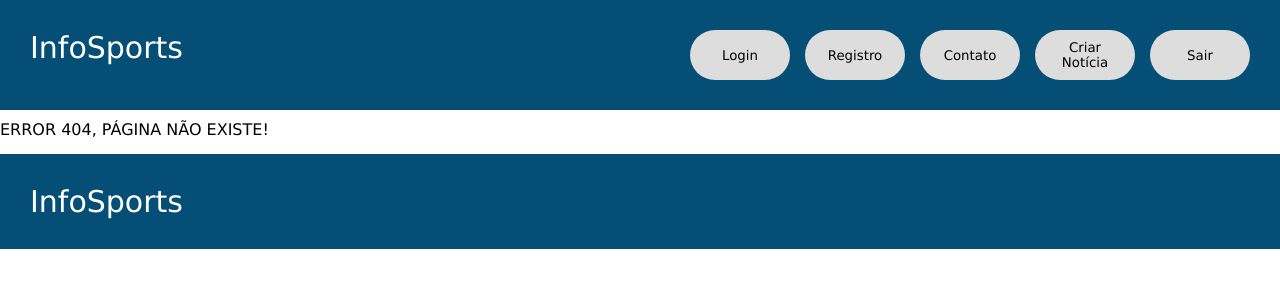
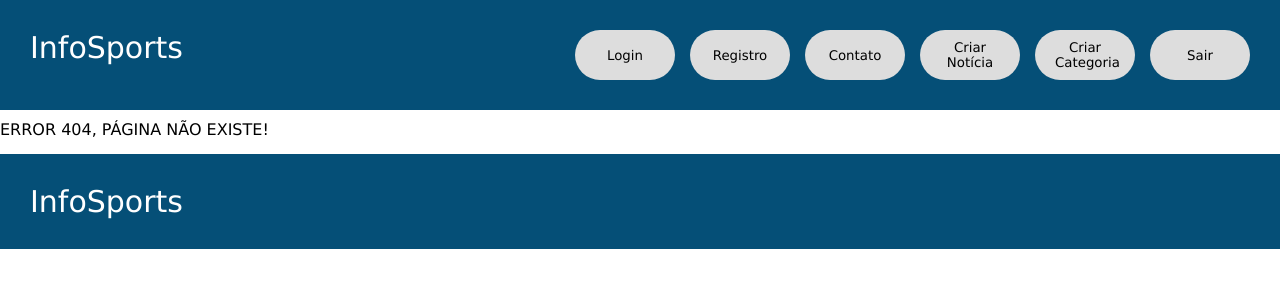
Before and after one commit to Lucasmsl00/Programacao_Web, a PHP site: page / in a window 1280 px wide. Shown: the top 300 px of the page. Run offline with PHP 8.4, Linux system fonts and the light colour scheme.

Commit message:
criando cadastro de categoria

```diff
--- a/css/style.css
+++ b/css/style.css
@@ -124,8 +124,6 @@ img{
     border: none;
     color: white;
     font-size: 20px;
-    align-items: center;
-
 }
 
 .input-text-area{
--- a/funcoes.php
+++ b/funcoes.php
@@ -160,16 +160,16 @@
         return sha1($senha);
     }
 
-    function criarNoticia($titulo, $descricaoCurta, $descricao, $caminhoImg, $caminhoArquivo){
-        if(!$titulo || !$descricaoCurta || !$descricao || !$caminhoImg || !$caminhoArquivo){return;}
-        $sql = "INSERT INTO `noticias` (`titulo`, `descricaoCurta`, `descricao`, `caminhoImg`, `caminhoArquivo`) VALUES (:titulo, :descricaoCurta, :descricao, :caminhoImg, :caminhoArquivo)";
+    function criarNoticia($titulo, $descricaoCurta, $descricao, $caminhoImg, $id_categoria){
+        if(!$titulo || !$descricaoCurta || !$descricao || !$caminhoImg || !$id_categoria){return;}
+        $sql = "INSERT INTO `noticias` (`titulo`, `descricaoCurta`, `descricao`, `caminhoImg`, `id_categoria`) VALUES (:titulo, :descricaoCurta, :descricao, :caminhoImg, :id_categoria)";
         $pdo = Database::conexao();
         $stmt = $pdo->prepare($sql);
         $stmt->bindParam(':titulo', $titulo);
         $stmt->bindParam(':descricaoCurta', $descricaoCurta);
         $stmt->bindParam(':descricao', $descricao);
         $stmt->bindParam(':caminhoImg', $caminhoImg);
-        $stmt->bindParam(':caminhoArquivo', $caminhoArquivo);
+        $stmt->bindParam(':id_categoria', $id_categoria);
         $result = $stmt->execute();
         return ($result)?true:false;
     }
@@ -234,12 +234,51 @@
         return $result[0];
     }
 
+    function cadastrarCategoria($nome_categoria){
 
-    function procurarNoticiaPorLike($categoria_esporte,$titulo){
-        $sql = "SELECT * FROM `noticias` WHERE `descricao` LIKE '%$categoria_esporte%' OR `titulo` LIKE '%$titulo%'";
+        if( !$nome_categoria){return;}
+        $sql = "INSERT INTO `categoria` (`nome_categoria`) VALUES (:nome_categoria)";
         $pdo = Database::conexao();
         $stmt = $pdo->prepare($sql);
+        $stmt->bindParam(':nome_categoria', $nome_categoria);
         $result = $stmt->execute();
-        $result = $stmt->fetchAll(PDO::FETCH_ASSOC);
-        return $result;
+        return ($result)?true:false;
     }
+
+    function verificarCategoriaDuplicada($termo){
+
+        if( !$termo){return;}
+        $sql = "SELECT * FROM `categoria` WHERE `nome_categoria` = :termo";
+        $pdo = Database::conexao();
+        $stmt = $pdo->prepare($sql);
+        $stmt->bindParam(':termo', $termo);
+        $result = $stmt->execute();
+        return ($result)?true:false;
+    }
+
+    function listarCategorias(){
+        $pdo = Database::conexao();
+        $sql = "SELECT * FROM categoria";
+        $stmt = $pdo->prepare($sql);
+        $list = $stmt->execute();
+        $list = $stmt->fetchAll(PDO::FETCH_ASSOC);
+        return $list;
+    }
+
+    function listarNoticiasPorCategoria($idCategoria){
+        $pdo = Database::conexao();
+        $sql = "SELECT * FROM noticias WHERE `id_categoria` = $idCategoria LIMIT 3;";
+        $stmt = $pdo->prepare($sql);
+        $list = $stmt->execute();
+        $list = $stmt->fetchAll(PDO::FETCH_ASSOC);
+        return $list;
+    }
+
+    function buscarIdCategoria($nome_categoria){
+        $pdo = Database::conexao();
+        $sql = "SELECT `id` FROM categoria WHERE `nome_categoria` = '$nome_categoria'";
+        $stmt = $pdo->prepare($sql);
+        $list = $stmt->execute();
+        $list = $stmt->fetchAll(PDO::FETCH_ASSOC);
+        return $list[0];
+    }
--- a/index.php
+++ b/index.php
@@ -4,6 +4,7 @@ include_once("configuracao/conexao.php");
 include_once("funcoes.php");
 
 $nome = ($_SERVER["REQUEST_METHOD"] == "POST" && !empty($_POST['nome'])) ? $_POST['nome'] : null;
+$nome_categoria = ($_SERVER["REQUEST_METHOD"] == "POST" && !empty($_POST['nome_categoria'])) ? $_POST['nome_categoria'] : null;
 $email = ($_SERVER["REQUEST_METHOD"] == "POST" && !empty($_POST['email'])) ? $_POST['email'] : null;
 $peso = ($_SERVER["REQUEST_METHOD"] == "POST" && !empty($_POST['peso'])) ? $_POST['peso'] : null;
 $altura = ($_SERVER["REQUEST_METHOD"] == "POST" && !empty($_POST['altura'])) ? $_POST['altura'] : null;
@@ -14,11 +15,15 @@ $imc = 0;
 $sobrenome =($_SERVER["REQUEST_METHOD"] == "POST" && !empty($_POST['sobrenome'])) ? $_POST['sobrenome'] : null;
 $mensagem = ($_SERVER["REQUEST_METHOD"] == "POST" && !empty($_POST['mensagem'])) ? $_POST['mensagem'] : null;
 
+
 $imc = calcularImc($peso, $altura, $nome, $email);
 $classificacao = classificarImc($imc);
 $confirmacao = verificarInput($nome, $email, $peso, $altura, $imc, $classificacao);
 $verificar_login = consultarLogin($login);
 $noticia = null;
+$categorias = [];
+$noticiasPorCategoria = [];
+
 
 
 
@@ -46,7 +51,14 @@ if($paginaUrl === "principal"){
     registrar($nome, $email, $telefone, $login, $senha);
 }elseif($paginaUrl === "noticia"){
     protegerTela();
+    $categorias = listarCategorias();
     include_once("views/noticia_view.php");
+}elseif($paginaUrl === "categoria"){
+    protegerTela();
+    include_once("views/categoria_view.php");
+    if(!verificarCategoriaDuplicada($nome_categoria)){
+        cadastrarCategoria($nome_categoria);
+    }
 }elseif($paginaUrl === "sair"){
     limparSessao();
 }elseif($paginaUrl === "detalhe"){
@@ -56,6 +68,7 @@ if($paginaUrl === "principal"){
         $idNoticia = 0;
     }
     $noticia = buscarNoticiaPorId($idNoticia);
+    $noticiasPorCategoria = listarNoticiasPorCategoria($noticia['categoria_id']);
     include_once("views/detalhe_view.php");
 }else{
     echo "ERROR 404, PÁGINA NÃO EXISTE!";
--- a/views/footer_view.php
+++ b/views/footer_view.php
@@ -5,7 +5,7 @@
         setTimeout(function(){
             var msg = document.getElementById("msg-success");
             msg.parentNode.removeChild(msg);
-        }, 4000);
+        }, 3000);
 </script>
 </body>
 </html>
--- a/views/menu_view.php
+++ b/views/menu_view.php
@@ -2,4 +2,5 @@
         <button><a class="a_menu" href="<?= constant('URL_LOCAL_SITE_PAGINA').'registro'?>">Registro</a></button>
         <button><a class="a_menu" href="<?= constant('URL_LOCAL_SITE_PAGINA').'contato'?>">Contato</a></button>
         <button><a class="a_menu" href="<?= constant('URL_LOCAL_SITE_PAGINA').'noticia'?>">Criar Notícia</a></button>
+        <button><a class="a_menu" href="<?= constant('URL_LOCAL_SITE_PAGINA').'categoria'?>">Criar Categoria</a></button>
         <button><a class="a_menu" href="<?= constant('URL_LOCAL_SITE_PAGINA').'sair'?>">Sair</a></button>
```
Also changed, not shown: views/categoria_view.php (added, +21 -0 lines), views/noticia_view.php (+12 -2 lines).
